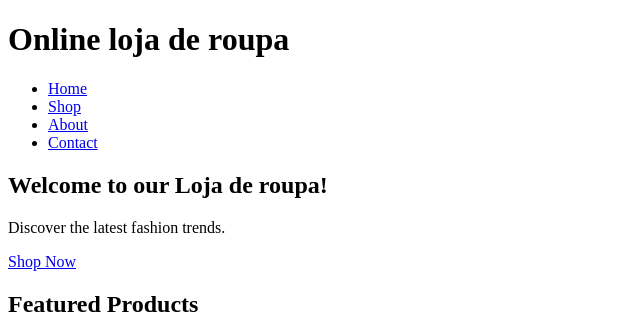
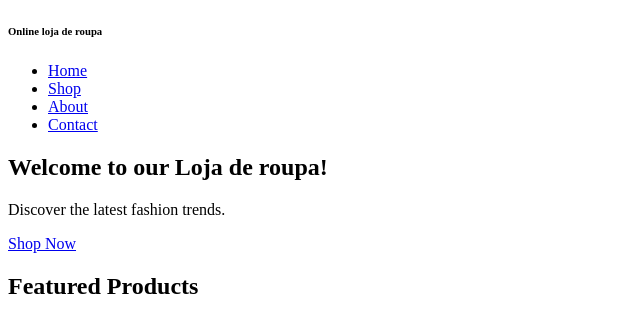
Before and after one commit to migarcanjo/migarcanjo.github.io, a plain HTML site: page index.html in a window 1280 px wide. Shown: the top 314 px of the page, without its empty margins (0-640 px from the left). Drawn offline with Linux system fonts and the light colour scheme.

Commit message:
Update index.html

```diff
--- a/index.html
+++ b/index.html
@@ -6,7 +6,7 @@
 </head>
 <body>
     <header>
-        <h1>Online loja de roupa</h1>
+        <h6>Online loja de roupa</h6>
         <nav>
             <ul>
                 <li><a href="#">Home</a></li>
```
